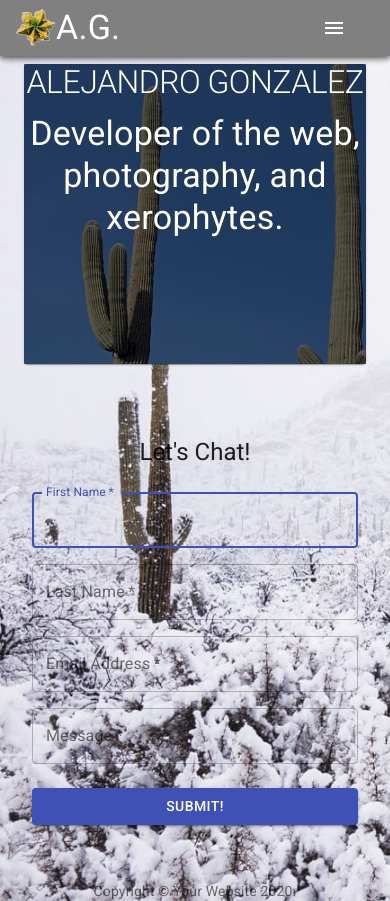
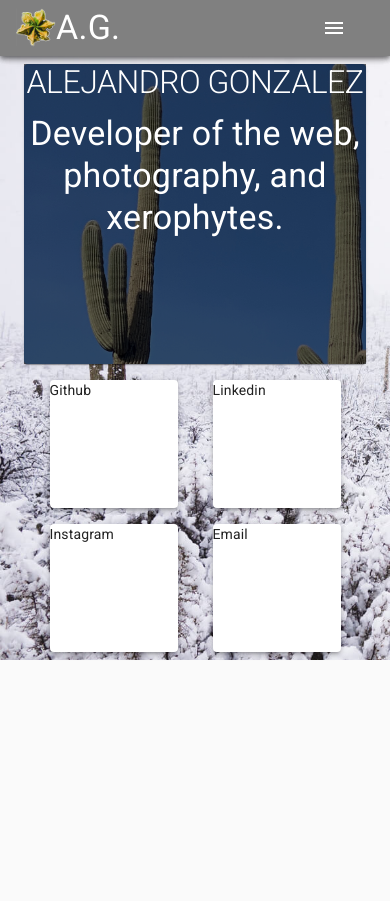
Before and after one commit to alexgfotos/react-portfolio, a React (Create React App) app: page /contact in a window 390 px wide. After the commit the page ends 844 px from the top, so only its background shows below. Built offline with nearby package versions, Linux system fonts and the light colour scheme.

Commit message:
added media query ternary to portfolio grid

```diff
--- a/src/components/Contact.js
+++ b/src/components/Contact.js
@@ -1,137 +1,33 @@
 import React from 'react';
-// import Avatar from '@material-ui/core/Avatar';
-import Button from '@material-ui/core/Button';
-import CssBaseline from '@material-ui/core/CssBaseline';
-import TextField from '@material-ui/core/TextField';
-// import FormControlLabel from '@material-ui/core/FormControlLabel';
-// import Checkbox from '@material-ui/core/Checkbox';
-import Link from '@material-ui/core/Link';
-import Grid from '@material-ui/core/Grid';
-import Box from '@material-ui/core/Box';
-// import LockOutlinedIcon from '@material-ui/icons/LockOutlined';
-import Typography from '@material-ui/core/Typography';
 import { makeStyles } from '@material-ui/core/styles';
-import Container from '@material-ui/core/Container';
-
-function Contact() {
-  return (
-    <Typography variant="body2" color="textSecondary" align="center">
-      {'Copyright © '}
-      <Link color="inherit" href="https://material-ui.com/">
-        Your Website
-      </Link>{' '}
-      {new Date().getFullYear()}
-      {'.'}
-    </Typography>
-  );
-}
+import Paper from '@material-ui/core/Paper';
+import Container from '@material-ui/core/Container'
 
 const useStyles = makeStyles((theme) => ({
-  paper: {
-    marginTop: theme.spacing(8),
+  root: {
     display: 'flex',
-    flexDirection: 'column',
-    alignItems: 'center',
-  },
-  avatar: {
-    margin: theme.spacing(1),
-    backgroundColor: theme.palette.secondary.main,
-  },
-  form: {
-    width: '100%', // Fix IE 11 issue.
-    marginTop: theme.spacing(3),
-  },
-  submit: {
-    margin: theme.spacing(3, 0, 2),
+    justifyContent: 'space-around',
+    flexWrap: 'wrap',
+    '& > *': {
+      margin: theme.spacing(1),
+      width: theme.spacing(16),
+      height: theme.spacing(16),
+    },
   },
 }));
 
-export default function SignUp() {
+export default function SimplePaper() {
   const classes = useStyles();
 
   return (
-    <Container component="main" maxWidth="xs">
-      <CssBaseline />
-      <div className={classes.paper}>
-        <Typography component="h1" variant="h5">
-          Let's Chat!
-        </Typography>
-        <form className={classes.form} noValidate>
-          <Grid container spacing={2}>
-            <Grid item xs={12} sm={6}>
-              <TextField
-                autoComplete="fname"
-                name="firstName"
-                variant="outlined"
-                required
-                fullWidth
-                id="firstName"
-                label="First Name"
-                autoFocus
-              />
-            </Grid>
-            <Grid item xs={12} sm={6}>
-              <TextField
-                variant="outlined"
-                required
-                fullWidth
-                id="lastName"
-                label="Last Name"
-                name="lastName"
-                autoComplete="lname"
-              />
-            </Grid>
-            <Grid item xs={12}>
-              <TextField
-                variant="outlined"
-                required
-                fullWidth
-                id="email"
-                label="Email Address"
-                name="email"
-                autoComplete="email"
-              />
-            </Grid>
-            <Grid item xs={12}>
-              <TextField
-                variant="outlined"
-                required
-                fullWidth
-                name="message"
-                label="Message"
-                type="message"
-                id="message"
-                autoComplete="current-message"
-              />
-            </Grid>
-            {/* <Grid item xs={12}>
-              <FormControlLabel
-                control={<Checkbox value="allowExtraEmails" color="primary" />}
-                label="I want to receive inspiration, marketing promotions and updates via email."
-              />
-            </Grid> */}
-          </Grid>
-          <Button
-            type="submit"
-            fullWidth
-            variant="contained"
-            color="primary"
-            className={classes.submit}
-          >
-            Submit!
-          </Button>
-          {/* <Grid container justify="flex-end">
-            <Grid item>
-              <Link href="#" variant="body2">
-                Already have an account? Sign in
-              </Link>
-            </Grid>
-          </Grid> */}
-        </form>
-      </div>
-      <Box mt={5}>
-        <Contact />
-      </Box>
+    <Container>
+    <div className={classes.root}>
+
+      <Paper elevation={3}> Github </Paper>
+      <Paper elevation={3}> Linkedin </Paper>
+      <Paper elevation={3}> Instagram </Paper>
+      <Paper elevation={3}> Email </Paper>
+    </div>
     </Container>
   );
 }
--- a/src/components/portfolio.js
+++ b/src/components/portfolio.js
@@ -9,6 +9,7 @@ import IconButton from '@material-ui/core/IconButton';
 import GitHubIcon from '@material-ui/icons/GitHub';
 import Typography from '@material-ui/core/Typography'
 import tileData from './tileData';
+import useMediaQuery from '@material-ui/core/useMediaQuery';
 
 const useStyles = makeStyles((theme) => ({
   root: {
@@ -35,13 +36,19 @@ const useStyles = makeStyles((theme) => ({
 }));
 
 
+
+
 export default function Portfolio() {
   const classes = useStyles();
+  const mediaQuery = useMediaQuery('(min-width:600px)');
 
   return (
     <div className={classes.root}>
-      <GridList cols={3} cellHeight={250} className={classes.gridList}>
-        <GridListTile key="Subheader" cols={3} style={{ height: 'auto' }}>
+      <GridList cols={mediaQuery ? 3 : 1} cellHeight={250} className={classes.gridList}>
+        <GridListTile
+        key="Subheader"
+        cols={ 3 }
+        style={{ height: 'auto' }}>
           <Typography variant="h1" align="center" component="div">PORTFOLIO</Typography>
         </GridListTile >
         {tileData.map((tile) => (
```
